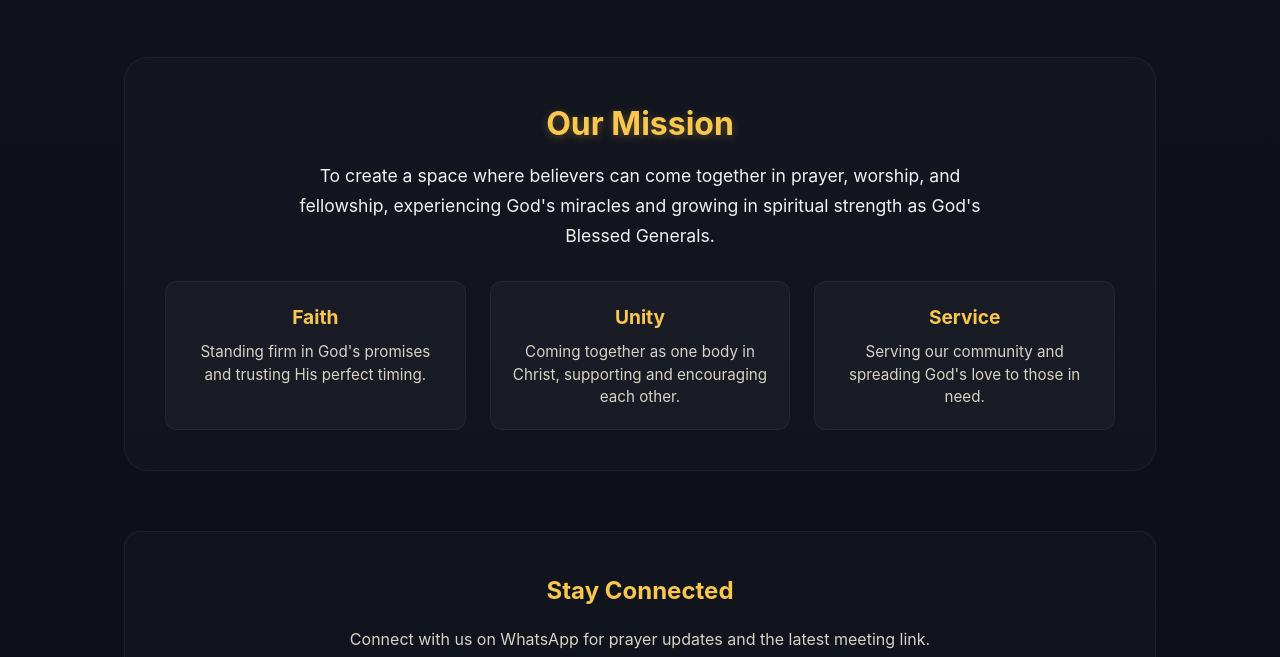
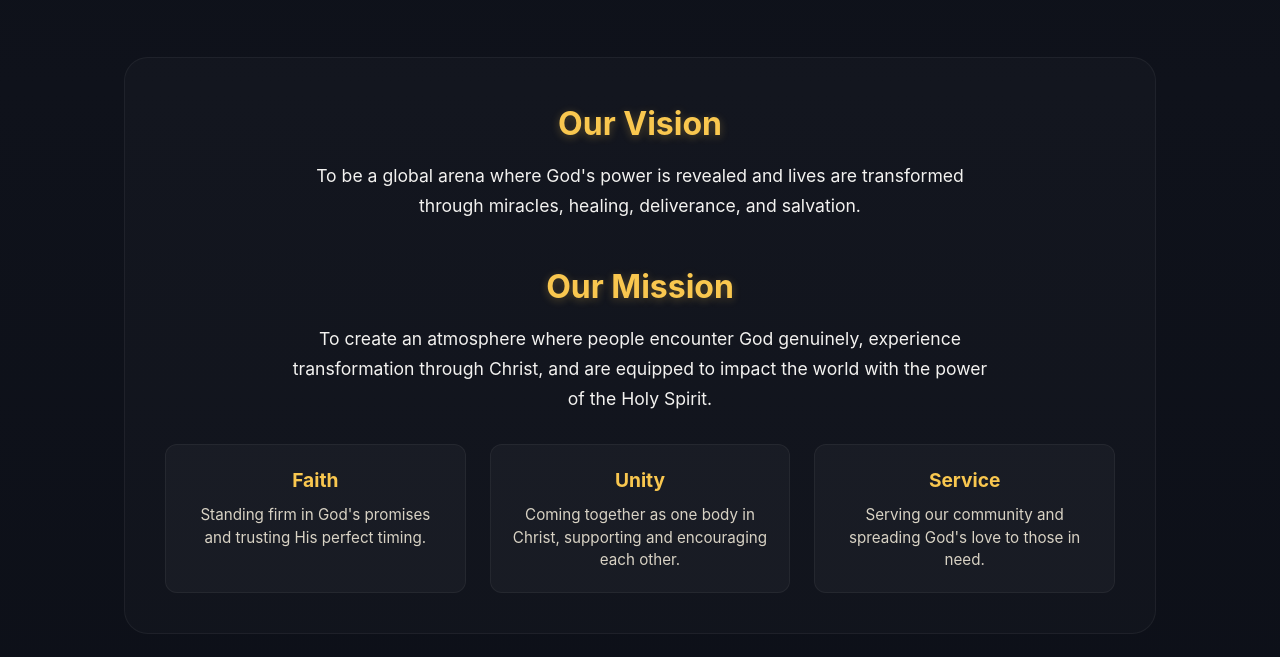
Before and after one commit to Hacker202020H/Churchwebapp, a plain HTML site: page index.html in a window 1280 px wide. Shown: the part 1254-1911 px from the top of the page. Drawn offline with Linux system fonts and the light colour scheme.

Commit message:
Update index.html

```diff
--- a/index.html
+++ b/index.html
@@ -66,8 +66,11 @@
       </section>
 
       <section class="values-section">
-        <h2>Our Mission</h2>
-        <p>To create a space where believers can come together in prayer, worship, and fellowship, experiencing God's miracles and growing in spiritual strength as God's Blessed Generals.</p>
+        <h2>Our Vision</h2>
+        <p>To be a global arena where God's power is revealed and lives are transformed through miracles, healing, deliverance, and salvation.</p>
+
+        <h2 style="margin-top: 40px;">Our Mission</h2>
+        <p>To create an atmosphere where people encounter God genuinely, experience transformation through Christ, and are equipped to impact the world with the power of the Holy Spirit.</p>
         <div class="values-grid">
           <div class="value-item">
             <h4>Faith</h4>
```
